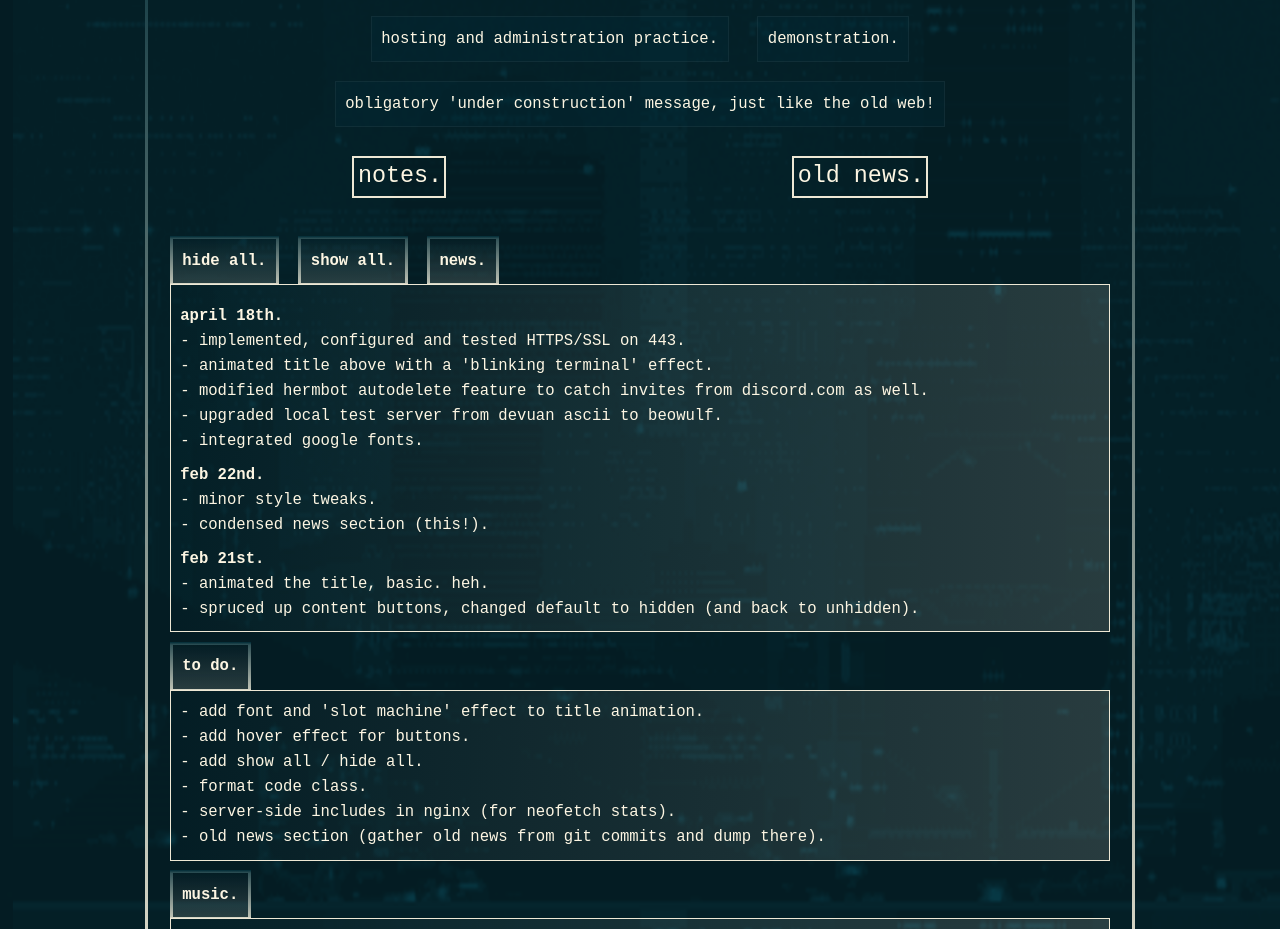
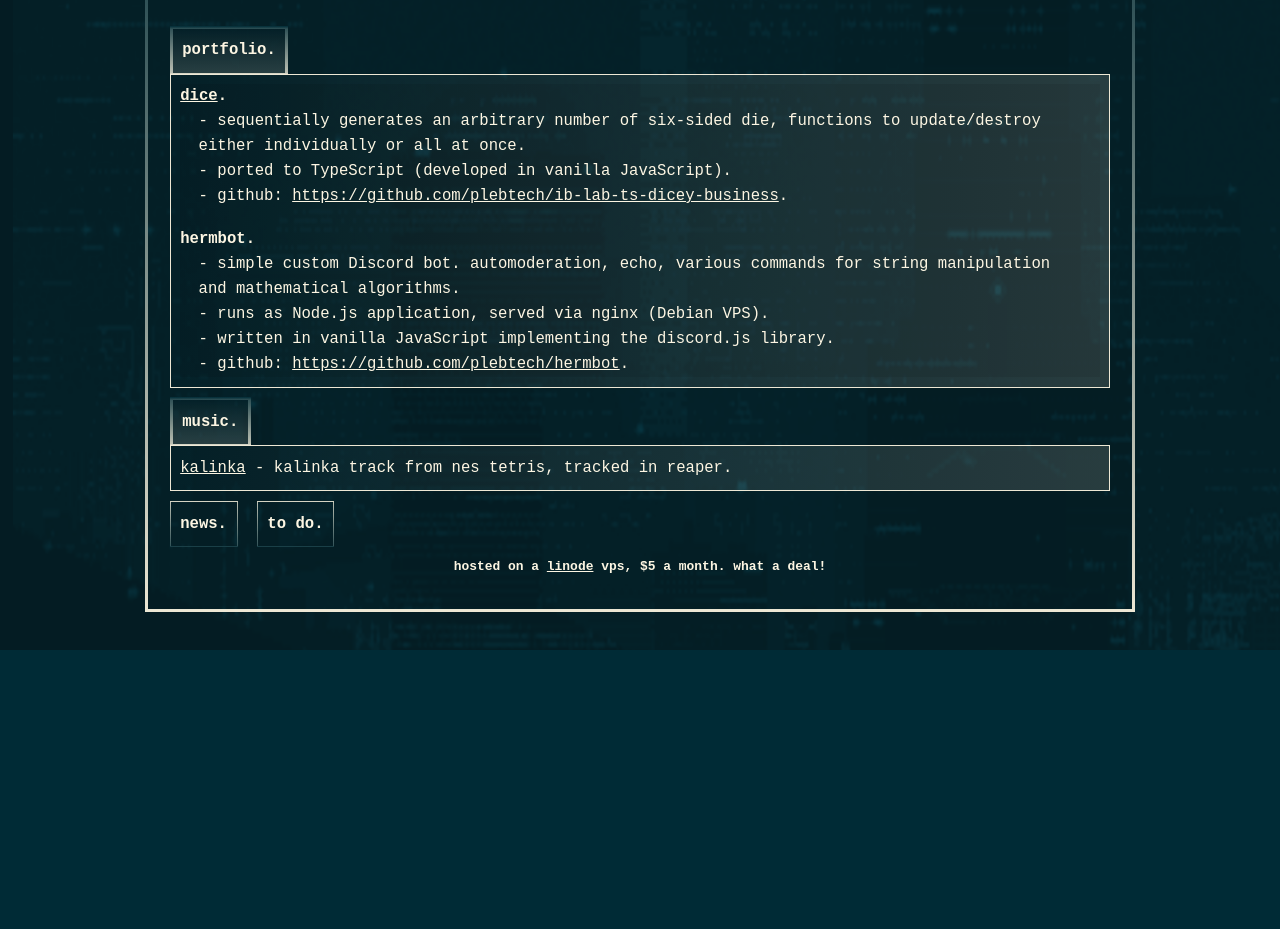
Before and after one commit to plebtech/personal-page, a plain HTML site: page index.html in a window 1280 px wide. Shown: the part 187-1116 px from the top of the page. After the commit the page ends 837 px from the top, so only its background shows below. Drawn offline with Linux system fonts and the light colour scheme; a web font is replaced by a local one.

Commit message:
rerranged items on main paged. defaulted news and todo as collapsed. reformatted list items. added dice and hermbot sections to portfolio.

```diff
--- a/index.html
+++ b/index.html
@@ -9,61 +9,84 @@
     <link rel="stylesheet" href="style.css" />
     <script src="scripts.js"></script>
     <!-- cache fonts from google -->
-    <link rel = "stylesheet" href = "//fonts.googleapis.com/css?family=Libre+Barcode+39+Text|VT323|Source+Code+Pro" />
+    <link rel="stylesheet" href="//fonts.googleapis.com/css?family=Libre+Barcode+39+Text|VT323|Source+Code+Pro" />
 </head>
 
 <body>
 
-    <h1 id="slot-machine">h e r m i t e c . c o m</h1>
+    <h1 id="slot-machine">hermitec.com</h1>
 
-    <p style="display: inline-block;">hosting and administration practice.</p>
+    <!-- <p style="display: inline-block;">hosting and administration practice.</p>
     <p style="display: inline-block;">demonstration.</p>
-    <p style="display: inline-block;">obligatory 'under construction' message, just like the old web!</p>
+    <p style="display: inline-block;">obligatory 'under construction' message, just like the old web!</p> -->
 
     <!-- <hr /> -->
 
-    <div id="controls">
+    <!-- <div id="controls">
+        <a href="dice/dice.html">dice game.</a>
         <a href="notes.html">notes.</a>
         <a href="news.html">old news.</a>
-    </div>
+    </div> -->
 
     <div class="wrap-silent">
 
-        <div id="hide-all">hide all.</div>
-        <div id="show-all">show all.</div>
-        <div class="mp-sub">news.</div>
+        <!-- <div id="hide-all">hide all.</div> -->
+        <!-- <div id="show-all">show all.</div> -->
+        <div class="mp-sub">portfolio.</div>
         <div class="mp-item">
+        <ul class="news-list">
+            <li class="bold"><a href="dice/dice.html">dice</a>.</li>
+            <li>sequentially generates an arbitrary number of six-sided die, functions to update/destroy either individually or all at once.</li>
+            <li>ported to TypeScript (developed in vanilla JavaScript).</li>
+            <li>github: <a
+                    href="https://github.com/plebtech/ib-lab-ts-dicey-business">https://github.com/plebtech/ib-lab-ts-dicey-business</a>.
+            </li>
+            <li class="bold" style="margin-top:2%;">hermbot.</li>
+            <li>simple custom Discord bot. automoderation, echo, various commands for string manipulation and mathematical algorithms.</li>
+            <li>runs as Node.js application, served via nginx (Debian VPS).</li>
+            <li>written in vanilla JavaScript implementing the discord.js library.</li>
+            <li>github: <a
+                    href="https://github.com/plebtech/hermbot">https://github.com/plebtech/hermbot</a>.
+            </li>
+        </ul>
+        </div>
+        <div class="mp-sub">music.</div>
+        <div class="mp-item"><a href="https://soundcloud.com/user-155644066/tetris-kalinka">kalinka</a> - kalinka track
+            from nes tetris, tracked in reaper.</div>
+        <div class="mp-sub collapsed">news.</div>
+        <div class="mp-item" style="display:none">
             <ul>
+                <li class="bold">april 20th.</li>
+                <li>rearranged items (portfolio -> music -> news (collapsed) -> todo (collapsed)).</li>
                 <li class="bold">april 18th.</li>
-                <li>- implemented, configured and tested HTTPS/SSL on 443.</li>
-                <li>- animated title above with a 'blinking terminal' effect.</li>
-                <li>- modified hermbot autodelete feature to catch invites from discord.com as well.</li>
-                <li>- upgraded local test server from devuan ascii to beowulf.</li>
-                <li>- integrated google fonts.</li>
+                <li>hosting an old dice project. simulating n six-sided die, written in TypeScript (<a
+                        href="https://github.com/plebtech/ib-lab-ts-dicey-business">github</a>).</li>
+                <li>implemented, configured and tested HTTPS/SSL on 443.</li>
+                <li>animated title above with a 'blinking terminal' effect.</li>
+                <li>modified hermbot autodelete feature to catch invites from discord.com as well.</li>
+                <li>upgraded local test server from devuan ascii to beowulf.</li>
+                <li>integrated google fonts.</li>
                 <li class="bold">feb 22nd.</li>
-                <li>- minor style tweaks.</li>
-                <li>- condensed news section (this!).</li>
+                <li>minor style tweaks.</li>
+                <li>condensed news section (this!).</li>
                 <li class="bold">feb 21st.</li>
-                <li>- animated the title, basic. heh.</li>
-                <li>- spruced up content buttons, changed default to hidden (and back to unhidden).</li>
+                <li>animated the title, basic. heh.</li>
+                <li>spruced up content buttons, changed default to hidden (and back to unhidden).</li>
             </ul>
         </div>
 
-        <div class="mp-sub">to do.</div>
-        <div class="mp-item">
+        <div class="mp-sub collapsed">to do.</div>
+        <div class="mp-item" style="display:none">
             <ul>
-                <li>- add font and 'slot machine' effect to title animation.</li>
-                <li>- add hover effect for buttons.</li>
-                <li>- add show all / hide all.</li>
-                <li>- format code class.</li>
-                <li>- server-side includes in nginx (for neofetch stats).</li>
-                <li>- old news section (gather old news from git commits and dump there).</li>
+                <li>add hover effect for buttons.</li>
+                <li>add show all / hide all.</li>
+                <li>format code class.</li>
+                <li>server-side includes in nginx (for neofetch stats).</li>
+                <li>old news section (gather old news from git commits and dump there).</li>
             </ul>
         </div>
 
-        <div class="mp-sub">music.</div>
-        <div class="mp-item"><a href="https://soundcloud.com/user-155644066/tetris-kalinka">kalinka</a> - kalinka track
-            from nes tetris, tracked in reaper.</div>
+
 
     </div>
 
--- a/scripts.js
+++ b/scripts.js
@@ -80,6 +80,7 @@ const tabsListen = () => {
     });
 }
 
+// changes button appearance based on whether next sibling is visible.
 const borderLight = (e) => {
     const nt = e.target.nextElementSibling;
     const nts = getComputedStyle(nt).getPropertyValue('display');
--- a/style.css
+++ b/style.css
@@ -126,6 +126,12 @@ hr {
     cursor: pointer;
 }
 
+.collapsed {
+    border-width: 1px;
+    border-image: linear-gradient(0deg, #002b36, #eee8d5) 10;
+    background: none;
+}
+
 #hide-all {
     float: left;
     margin: 0 1%;
@@ -175,19 +181,32 @@ hr {
 }
 
 .news-list {
-    margin: 1% 2%;
-    padding: 1% 2%;
+    /* margin: 1% 2%; */
+    /* padding: 1% 2%; */
+    background-color: #00000015;
+    margin: 0px;
+    padding: 0px;
+    display: block;
     list-style: none;
-    background-color: #00000015;
+    text-align: left;
 }
 
 .news-list > li {
-    margin: 0px 2%;
-    padding: 0px 2%;
+    margin: 0px 1%;
+    padding: 0px 1%;
 }
 
 .news-list > li:before {
     content: " - ";
+}
+
+.news-list > .bold {
+    margin: 0px;
+    padding: 0px;
+}
+
+.news-list > .bold:before {
+    content: none;
 }
 
 .card {
@@ -245,3 +264,7 @@ hr {
     font-weight: normal;
     font-size: 1em;
 }
+
+li > ul > li {
+    margin-left: 3%;
+}
```
Also changed, not shown: news.html (+23 -1 lines).
